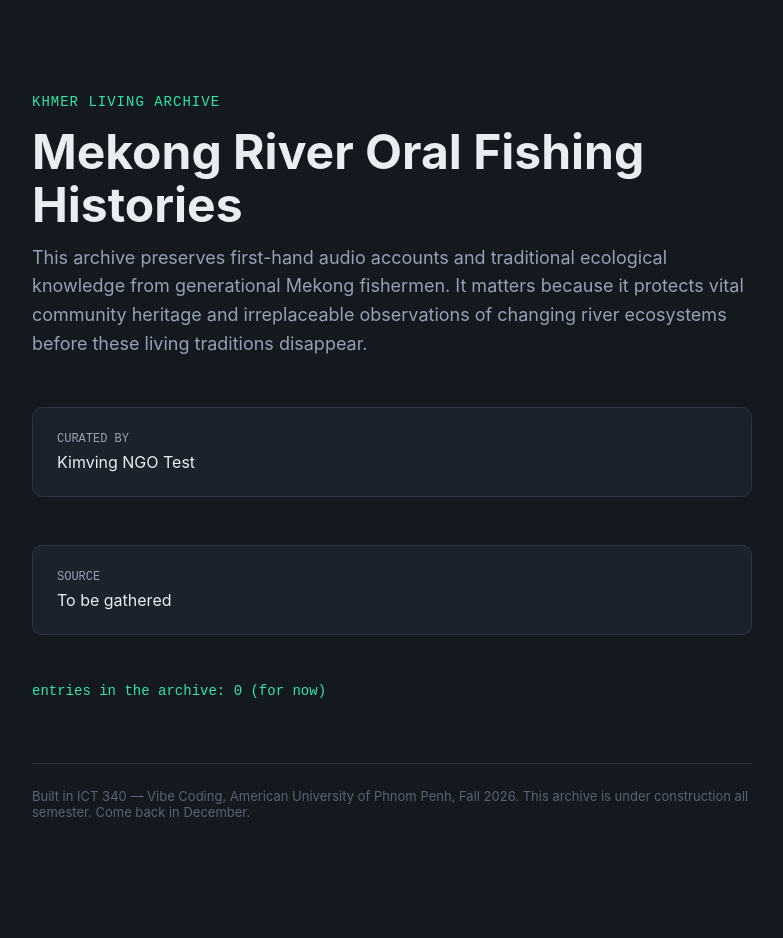
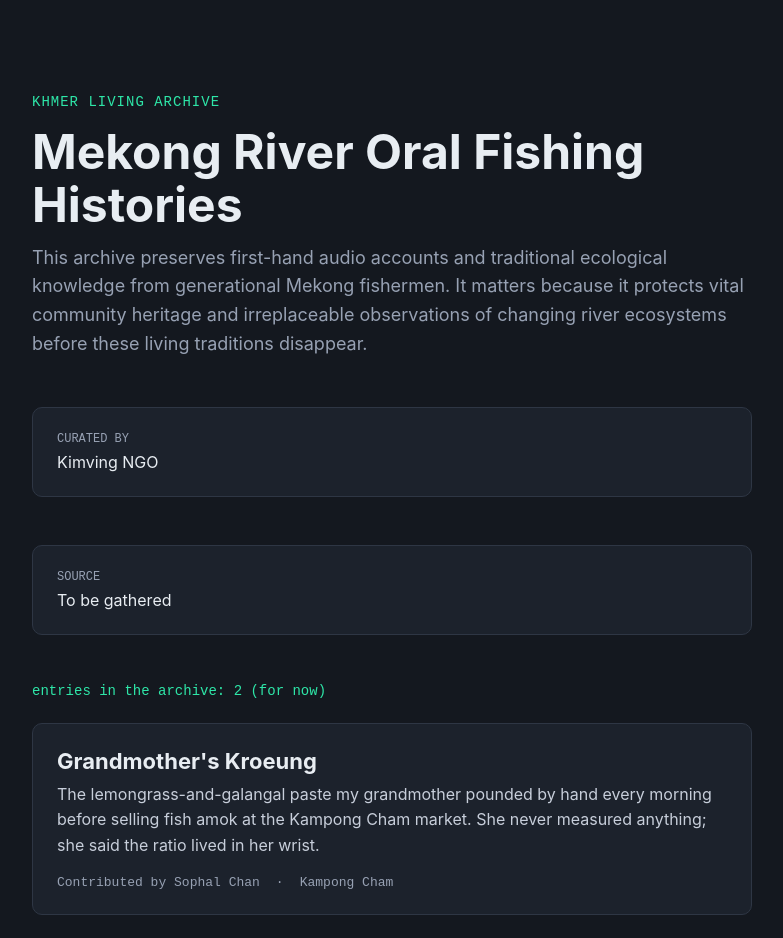
Before and after one commit to KimvingZ/ict340-archive-starter, a Next.js app: page / in a window 1280 px wide. Shown: the top 938 px of the page, without its empty margins (248-1031 px from the left). Before the commit the page ends 900 px from the top, so only its background shows below. Built offline with nearby package versions, Linux system fonts and the light colour scheme.

Commit message:
first component: EntryCard

```diff
--- a/app/page.js
+++ b/app/page.js
@@ -1,4 +1,23 @@
 import collection from "../collection.config.js";
+import EntryCard from "../components/EntryCard.js";
+
+// PLACEHOLDER — replace with two of your real pitch entries before you submit.
+const entries = [
+  {
+    title: "Grandmother's Kroeung",
+    description:
+      "The lemongrass-and-galangal paste my grandmother pounded by hand every morning before selling fish amok at the Kampong Cham market. She never measured anything; she said the ratio lived in her wrist.",
+    contributor: "Sophal Chan",
+    place: "Kampong Cham",
+  },
+  {
+    title: "The Naga and the Mekong's Bend",
+    description:
+      "The story my father told on the boat about why the river curves sharply near our village — a naga circling back to guard a sunken temple bell. Fishermen still slow their engines at that bend out of habit.",
+    contributor: "Sreymom Heng",
+    place: "Phnom Penh",
+  },
+];
 
 const styles = {
   wrap: {
@@ -72,7 +91,11 @@ export default function Home() {
         <p style={styles.cardValue}>{collection.source}</p>
       </div>
 
-      <p style={styles.count}>entries in the archive: 0 (for now)</p>
+      <p style={styles.count}>entries in the archive: {entries.length} (for now)</p>
+
+      {entries.map((entry) => (
+        <EntryCard key={entry.title} {...entry} />
+      ))}
 
       <footer style={styles.footer}>
         Built in ICT 340 — Vibe Coding, American University of Phnom Penh, Fall
--- a/collection.config.js
+++ b/collection.config.js
@@ -14,7 +14,7 @@ const collection = {
   description: "This archive preserves first-hand audio accounts and traditional ecological knowledge from generational Mekong fishermen. It matters because it protects vital community heritage and irreplaceable observations of changing river ecosystems before these living traditions disappear.",
 
   // Who is building this archive? Your name, as you want it shown.
-  curator: "Kimving NGO Test",
+  curator: "Kimving NGO ",
 
   // Where does your knowledge come from? A person, a place, a community.
   source: "To be gathered",
--- /dev/null
+++ b/components/EntryCard.js
@@ -0,0 +1,43 @@
+const styles = {
+  card: {
+    padding: 24,
+    backgroundColor: "#1C222C",
+    border: "1px solid #2E3644",
+    borderRadius: 10,
+    marginTop: 24,
+  },
+  title: {
+    fontSize: 22,
+    fontWeight: 700,
+    margin: "0 0 8px",
+  },
+  description: {
+    fontSize: 16,
+    color: "#C7CEDA",
+    lineHeight: 1.6,
+    margin: "0 0 16px",
+  },
+  meta: {
+    display: "flex",
+    gap: 16,
+    fontFamily: "'Courier New', monospace",
+    fontSize: 13,
+    color: "#97A1B3",
+  },
+};
+
+export default function EntryCard({ title, description, contributor, place }) {
+  return (
+    <article style={styles.card}>
+      <h2 style={styles.title}>{title}</h2>
+      <p style={styles.description}>
+        {description || "No description yet."}
+      </p>
+      <div style={styles.meta}>
+        <span>Contributed by {contributor}</span>
+        <span>&middot;</span>
+        <span>{place}</span>
+      </div>
+    </article>
+  );
+}
```
